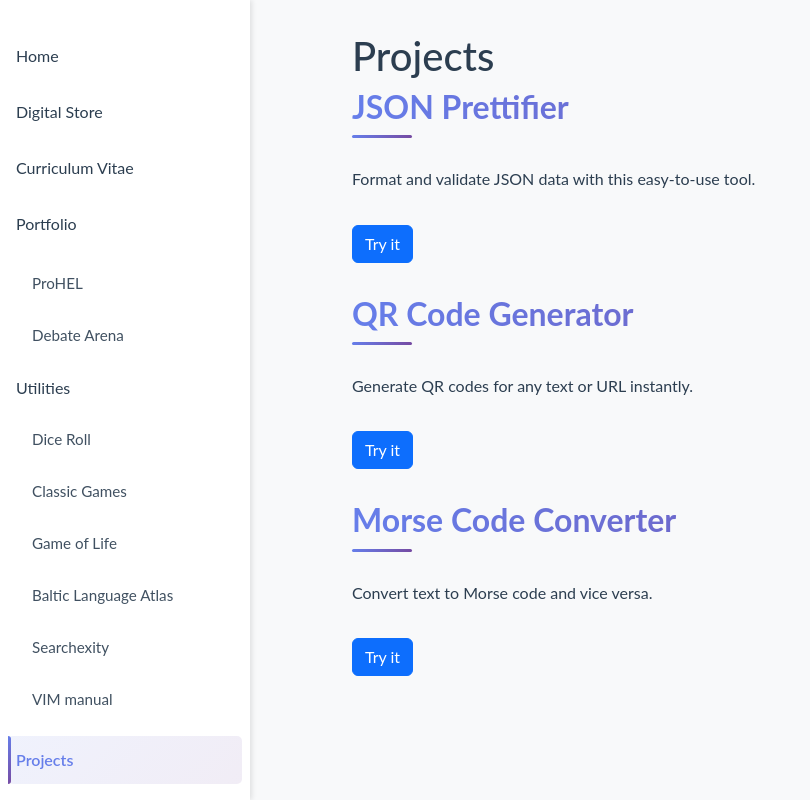
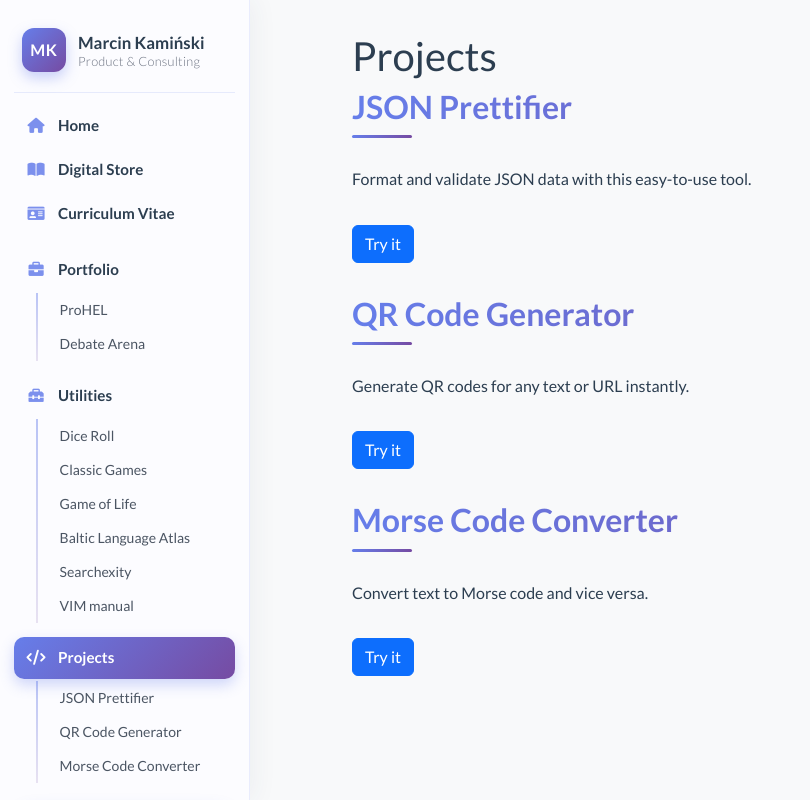
Before and after one commit to emkaminsk/html_projects, a plain HTML site: page projects.html in a window 1280 px wide. Shown: the whole page, without its empty margins (0-810 px from the left). Drawn offline with nearby package versions, Linux system fonts and the light colour scheme.

Commit message:
Restyle sidebar to match site visual identity
- Brand header (gradient MK mark + name), Font Awesome icons per section
- Clear hierarchy: bold top-level links, indented submenus on a gradient rail
- Gradient active pill, tinted hover, external-link cue, pinned Get in Touch CTA
- Fix invalid nested <ul> under Portfolio
- Load Lato (+ Font Awesome where missing) on portfolio/projects/utilities
- Highlight current page on fetch-loaded pages (index/store)
- Mobile: top padding so brand clears the fixed #menuToggle
- Promote Lato check to FAIL tripwire on all five sidebar pages

Co-Authored-By: Claude Opus 5.5 <noreply@anthropic.com>

```diff
--- a/projects.html
+++ b/projects.html
@@ -17,6 +17,8 @@
     <meta name="twitter:card" content="summary_large_image">
     <link href="https://cdn.jsdelivr.net/npm/bootstrap@5.3.0/dist/css/bootstrap.min.css" rel="stylesheet">
     <link rel="stylesheet" href="styles.css">
+    <link href="https://fonts.googleapis.com/css2?family=Lato:wght@300;400;700&display=swap" rel="stylesheet">
+    <link rel="stylesheet" href="https://cdnjs.cloudflare.com/ajax/libs/font-awesome/6.0.0/css/all.min.css">
 </head>
 <body>
     <div class="container">
--- a/script.js
+++ b/script.js
@@ -21,6 +21,10 @@ function initializeSidebar() {
         console.error('Sidebar element not found');
         return;
     }
+
+    // Highlight the link to the current page
+    const currentPage = window.location.pathname.split('/').pop() || 'index.html';
+    sidebar.querySelectorAll(`a[href="${currentPage}"]`).forEach(link => link.classList.add('active'));
 
     // Create hamburger button outside the sidebar so CSS transform on sidebar
     // doesn't affect button's fixed positioning on mobile.
--- a/sidebar.html
+++ b/sidebar.html
@@ -1,30 +1,39 @@
+<a href="index.html" class="sidebar-brand" aria-label="Marcin Kamiński — Home">
+    <span class="sidebar-brand-mark">MK</span>
+    <span class="sidebar-brand-text">
+        <span class="sidebar-brand-name">Marcin Kamiński</span>
+        <span class="sidebar-brand-role">Product &amp; Consulting</span>
+    </span>
+</a>
 <ul class="navbar-nav flex-column">
-    <li><a href="index.html">Home</a></li>
-    <li><a href="store.html">Digital Store</a></li>
-    <li><a href="https://mkcv.byst.re">Curriculum Vitae</a></li>
-    <li><a href="portfolio.html">Portfolio</a></li>
+    <li><a href="index.html"><i class="fas fa-house"></i><span>Home</span></a></li>
+    <li><a href="store.html"><i class="fas fa-book-open"></i><span>Digital Store</span></a></li>
+    <li><a href="https://mkcv.byst.re" class="external"><i class="fas fa-id-card"></i><span>Curriculum Vitae</span></a></li>
+    <li class="nav-section">
+        <a href="portfolio.html"><i class="fas fa-briefcase"></i><span>Portfolio</span></a>
         <ul class="submenu">
-            <li><a href="https://10xproject-5z9.pages.dev/">ProHEL</a></li>
-            <li><a href="https://agenton-hackathon-2025.vercel.app/">Debate Arena</a></li>
-        </ul>
-    <li>
-        <a href="utilities.html" class="utilities-toggle">Utilities</a>
-        <ul class="submenu">
-            <li><a href="https://diceroll.byst.re/">Dice Roll</a></li>
-            <li><a href="https://game2048.byst.re/">Classic Games</a></li>
-            <li><a href="https://life.byst.re/">Game of Life</a></li>
-            <li><a href="https://claude.ai/artifact/NQaRBVdrjoJg8Jm4UeUXz5">Baltic Language Atlas</a></li>
-            <li><a href="https://searchexity.toadres.pl">Searchexity</a></li>
-            <li><a href="https://emkaminsk.github.io/Sciaga_vim/">VIM manual</a></li>
+            <li><a href="https://10xproject-5z9.pages.dev/" class="external">ProHEL</a></li>
+            <li><a href="https://agenton-hackathon-2025.vercel.app/" class="external">Debate Arena</a></li>
         </ul>
     </li>
-    <li>
-        <a href="projects.html" class="projects-toggle">Projects</a>
+    <li class="nav-section">
+        <a href="utilities.html" class="utilities-toggle"><i class="fas fa-toolbox"></i><span>Utilities</span></a>
+        <ul class="submenu">
+            <li><a href="https://diceroll.byst.re/" class="external">Dice Roll</a></li>
+            <li><a href="https://game2048.byst.re/" class="external">Classic Games</a></li>
+            <li><a href="https://life.byst.re/" class="external">Game of Life</a></li>
+            <li><a href="https://claude.ai/artifact/NQaRBVdrjoJg8Jm4UeUXz5" class="external">Baltic Language Atlas</a></li>
+            <li><a href="https://searchexity.toadres.pl" class="external">Searchexity</a></li>
+            <li><a href="https://emkaminsk.github.io/Sciaga_vim/" class="external">VIM manual</a></li>
+        </ul>
+    </li>
+    <li class="nav-section">
+        <a href="projects.html" class="projects-toggle"><i class="fas fa-code"></i><span>Projects</span></a>
         <ul class="submenu">
             <li><a href="json_prettifier.html">JSON Prettifier</a></li>
             <li><a href="qr_code_generator.html">QR Code Generator</a></li>
             <li><a href="morse_converter.html">Morse Code Converter</a></li>
         </ul>
     </li>
-    <li><a href="mailto:emkaminsk@gmail.com">Contact</a></li>
 </ul>
+<a href="mailto:emkaminsk@gmail.com" class="sidebar-cta"><i class="fas fa-envelope"></i><span>Get in Touch</span></a>
--- a/styles.css
+++ b/styles.css
@@ -890,13 +890,19 @@ h2 i {
     left: 0;
     height: 100vh;
     width: 250px;
-    background: white;
-    box-shadow: 2px 0 5px rgba(0,0,0,0.1);
+    background: #fcfcff;
+    border-right: 1px solid rgba(102, 126, 234, 0.12);
+    box-shadow: 4px 0 24px rgba(44, 62, 80, 0.06);
     z-index: 1075;
     transform: translateX(-100%);
     transition: transform 0.3s ease-in-out;
-    padding-top: 1rem;
+    padding: 1.25rem 0.875rem 1.25rem;
     overflow-y: auto;
+    display: flex;
+    flex-direction: column;
+    font-family: 'Lato', sans-serif;
+    scrollbar-width: thin;
+    scrollbar-color: rgba(102, 126, 234, 0.3) transparent;
 }
 
 .sidebar.active {
@@ -998,67 +1004,211 @@ h2 i {
 }
 
 /* Sidebar menu styling */
+
+/* Brand block */
+.sidebar .sidebar-brand {
+    display: flex;
+    align-items: center;
+    gap: 0.75rem;
+    padding: 0.5rem 0.5rem 1.25rem;
+    margin-bottom: 0.75rem;
+    border-bottom: 1px solid rgba(102, 126, 234, 0.15);
+    text-decoration: none;
+    color: var(--primary-color);
+}
+
+.sidebar .sidebar-brand-mark {
+    flex: 0 0 auto;
+    display: grid;
+    place-items: center;
+    width: 2.75rem;
+    height: 2.75rem;
+    border-radius: 12px;
+    background: linear-gradient(135deg, var(--accent-color) 0%, var(--accent-color-2) 100%);
+    color: white;
+    font-weight: 700;
+    font-size: 1rem;
+    letter-spacing: 0.05em;
+    box-shadow: 0 6px 14px rgba(102, 126, 234, 0.35);
+    transition: var(--transition);
+}
+
+.sidebar .sidebar-brand:hover .sidebar-brand-mark {
+    transform: rotate(-6deg) scale(1.05);
+}
+
+.sidebar .sidebar-brand-text {
+    display: flex;
+    flex-direction: column;
+    line-height: 1.25;
+    min-width: 0;
+}
+
+.sidebar .sidebar-brand-name {
+    font-weight: 700;
+    font-size: 1.05rem;
+}
+
+.sidebar .sidebar-brand-role {
+    font-weight: 300;
+    font-size: 0.8rem;
+    color: #6b7280;
+    letter-spacing: 0.02em;
+}
+
+/* Nav list */
 .sidebar .navbar-nav {
-    padding: 1rem 0.5rem;
+    list-style: none;
+    margin: 0 0 1.25rem;
+    padding: 0;
 }
 
 .sidebar .navbar-nav li {
-    margin-bottom: 0.5rem;
+    margin-bottom: 0.125rem;
 }
 
 .sidebar .navbar-nav a {
-    color: var(--text-color);
-    text-decoration: none;
+    position: relative;
     display: flex;
     align-items: center;
-    min-height: 48px;
-    padding: 0.25rem 0.5rem;
-    transition: color 0.3s ease;
+    gap: 0.75rem;
+    min-height: 42px;
+    padding: 0.375rem 0.75rem;
+    border-radius: var(--border-radius);
+    color: var(--text-color);
+    font-weight: 700;
+    font-size: 0.95rem;
+    text-decoration: none;
+    transition: var(--transition-fast);
 }
 
-.sidebar .navbar-nav a:hover {
-    color: var(--secondary-color);
+.sidebar .navbar-nav a i {
+    width: 1.25rem;
+    text-align: center;
+    font-size: 0.95rem;
+    color: var(--accent-color);
+    opacity: 0.85;
+    transition: var(--transition-fast);
+}
+
+.sidebar .navbar-nav a:hover,
+.sidebar .navbar-nav a:focus-visible {
+    color: var(--accent-color-2);
+    background: linear-gradient(135deg, rgba(102, 126, 234, 0.1) 0%, rgba(118, 75, 162, 0.1) 100%);
+    outline: none;
+}
+
+.sidebar .navbar-nav a:hover i {
+    opacity: 1;
+    transform: scale(1.1);
 }
 
 .sidebar .navbar-nav a.active {
-    color: var(--accent-color);
-    font-weight: 600;
-    background: linear-gradient(135deg, rgba(102, 126, 234, 0.1) 0%, rgba(118, 75, 162, 0.1) 100%);
-    border-radius: 5px;
-    position: relative;
+    color: white;
+    background: linear-gradient(135deg, var(--accent-color) 0%, var(--accent-color-2) 100%);
+    box-shadow: 0 6px 14px rgba(102, 126, 234, 0.3);
 }
 
-.sidebar .navbar-nav a.active::before {
-    content: '';
-    position: absolute;
-    left: 0;
-    top: 0;
-    bottom: 0;
-    width: 3px;
-    background: linear-gradient(135deg, var(--accent-color) 0%, var(--accent-color-2) 100%);
-    border-radius: 0 3px 3px 0;
+.sidebar .navbar-nav a.active i {
+    color: white;
+    opacity: 1;
 }
 
-/* Submenu styling */
+/* Section groups (Portfolio / Utilities / Projects) */
+.sidebar .navbar-nav .nav-section {
+    margin-top: 0.75rem;
+}
+
+/* Submenu styling: indented tree with a gradient rail */
 .sidebar .submenu {
     list-style: none;
-    padding-left: 1rem;
-    margin-top: 0.25rem;
+    margin: 0.125rem 0 0 1.35rem;
+    padding: 0 0 0 0.75rem;
+    border-left: 2px solid transparent;
+    border-image: linear-gradient(180deg, rgba(102, 126, 234, 0.45), rgba(118, 75, 162, 0.15)) 1;
 }
 
 .sidebar .submenu li {
-    margin-bottom: 0.25rem;
+    margin-bottom: 0;
 }
 
-.sidebar .submenu a {
-    font-size: 0.95em;
-    color: var(--text-color);
-    opacity: 0.9;
-    min-height: 48px;
+.sidebar .navbar-nav .submenu a {
+    min-height: 34px;
+    padding: 0.25rem 0.625rem;
+    font-weight: 400;
+    font-size: 0.875rem;
+    color: #4b5563;
+    border-radius: 8px;
 }
 
-.sidebar .submenu a:hover {
-    opacity: 1;
+.sidebar .navbar-nav .submenu a:hover,
+.sidebar .navbar-nav .submenu a:focus-visible {
+    color: var(--accent-color-2);
+    transform: translateX(2px);
+}
+
+.sidebar .navbar-nav .submenu a.active {
+    color: var(--accent-color-2);
+    font-weight: 700;
+    background: linear-gradient(135deg, rgba(102, 126, 234, 0.12) 0%, rgba(118, 75, 162, 0.12) 100%);
+    box-shadow: none;
+}
+
+/* Small "opens elsewhere" cue on external links */
+.sidebar .navbar-nav a.external::after {
+    content: '\2197';
+    margin-left: auto;
+    font-size: 0.75rem;
+    opacity: 0;
+    transition: var(--transition-fast);
+}
+
+.sidebar .navbar-nav a.external:hover::after,
+.sidebar .navbar-nav a.external:focus-visible::after {
+    opacity: 0.7;
+}
+
+/* Contact call-to-action pinned to the bottom */
+.sidebar .sidebar-cta {
+    margin-top: auto;
+    display: flex;
+    align-items: center;
+    justify-content: center;
+    gap: 0.5rem;
+    min-height: 44px;
+    padding: 0.625rem 1rem;
+    border-radius: 50px;
+    background: linear-gradient(135deg, var(--accent-color) 0%, var(--accent-color-2) 100%);
+    color: white;
+    font-weight: 700;
+    font-size: 0.95rem;
+    text-decoration: none;
+    box-shadow: 0 6px 16px rgba(102, 126, 234, 0.35);
+    transition: var(--transition);
+}
+
+.sidebar .sidebar-cta:hover,
+.sidebar .sidebar-cta:focus-visible {
+    color: white;
+    transform: translateY(-2px);
+    box-shadow: 0 10px 22px rgba(118, 75, 162, 0.4);
+    outline: none;
+}
+
+/* Comfortable touch targets on mobile */
+@media (max-width: 768px) {
+    /* clear the fixed #menuToggle button that sits over the sidebar's top-left */
+    .sidebar {
+        padding-top: 4rem;
+    }
+
+    .sidebar .navbar-nav a {
+        min-height: 44px;
+    }
+
+    .sidebar .navbar-nav .submenu a {
+        min-height: 40px;
+    }
 }
 
 .project-item.section {
```
Also changed, not shown: portfolio.html (+1 -0 lines), utilities.html (+2 -0 lines), 2 other files.
